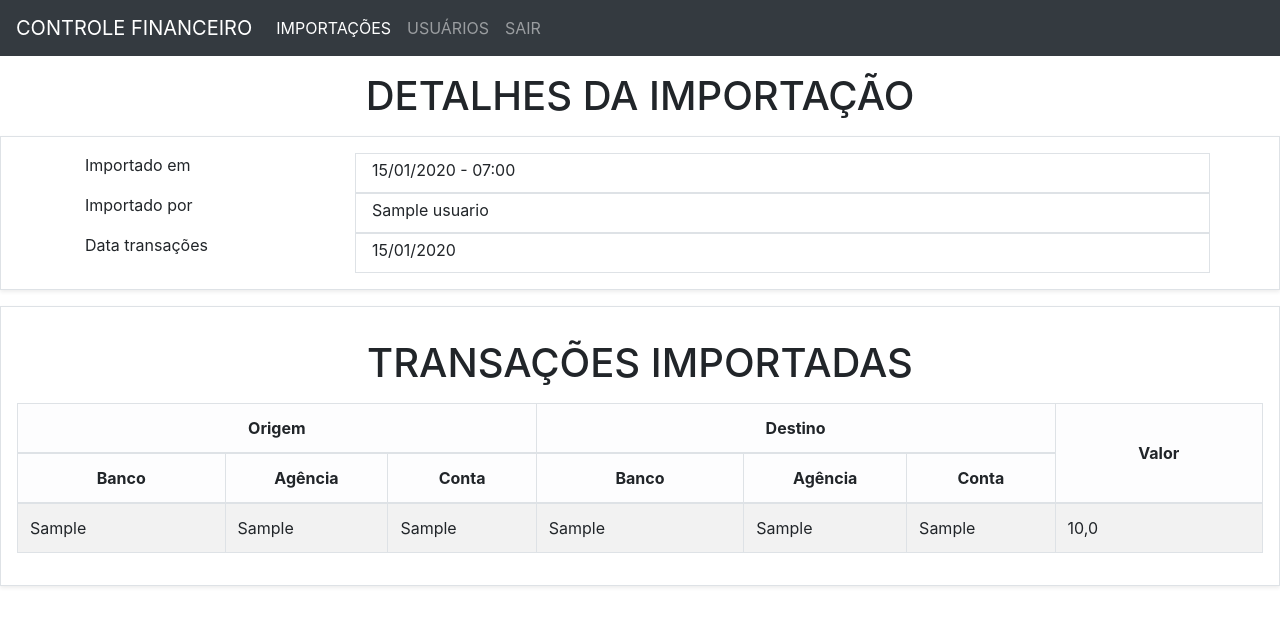
After one commit to Marrowsed/Desafio_Alura3, a Django app: page /1 in a window 1280 px wide. The commit adds this page. Shown: the top 626 px of the page. Run offline with Django 4.2, Linux system fonts and the light colour scheme; a user stored in the database is signed in; tables that the repository leaves empty hold one stand-in row (values such as "Sample post"); parts of the project's set-up code (start-up, migrations or seed data) failed here and were passed over.

Commit message:
Semana 02 - Detalhes Importação

```diff
--- a/controle/admin.py
+++ b/controle/admin.py
@@ -2,5 +2,6 @@ from django.contrib import admin
 
 from controle.models import *
 
+admin.site.register(Usuario)
 admin.site.register(Controller)
 admin.site.register(Transacao)
--- a/controle/models.py
+++ b/controle/models.py
@@ -1,3 +1,4 @@
+from django.contrib.auth.models import User
 from django.db import models
 from datetime import datetime
 
@@ -8,7 +9,17 @@ class Controller(models.Model):
     def __str__(self):
         return f"Arquivo: {self.file}"
 
+class Usuario(models.Model):
+    user = models.OneToOneField(User, on_delete=models.CASCADE)
+    nome = models.CharField(max_length=200)
+    email = models.EmailField(unique=True)
+    senha = models.CharField(max_length=200)
+
+    def __str__(self):
+        return f"{self.nome}"
+
 class Transacao(models.Model):
+    user = models.OneToOneField(Usuario, on_delete=models.CASCADE)
     banco_origem = models.CharField(max_length=100, blank=False)
     agencia_origem = models.CharField(max_length=4, blank=False)
     conta_origem = models.CharField(max_length=7, blank=False)
--- /dev/null
+++ b/controle/templates/_nav.html
@@ -0,0 +1,13 @@
+<nav class="navbar navbar-expand-lg navbar-dark bg-dark">
+  <span class="navbar-brand">CONTROLE FINANCEIRO</span>
+  <button class="navbar-toggler" type="button" data-toggle="collapse" data-target="#navbarNavAltMarkup" aria-controls="navbarNavAltMarkup" aria-expanded="false" aria-label="Toggle navigation">
+    <span class="navbar-toggler-icon"></span>
+  </button>
+  <div class="collapse navbar-collapse" id="navbarNavAltMarkup">
+    <div class="navbar-nav">
+      <a class="nav-item nav-link active" href="{% url 'index' %}">IMPORTAÇÕES</a>
+      <a class="nav-item nav-link" href="{% url 'usuarios' %}">USUÁRIOS</a>
+      <a class="nav-item nav-link" href="{% url 'logout' %}">SAIR</a>
+    </div>
+  </div>
+</nav>
--- /dev/null
+++ b/controle/templates/detalhes.html
@@ -0,0 +1,68 @@
+{% include '_header.html' %}
+</head>
+<body>
+
+{% include '_nav.html' %}
+ <h1 class="text-center my-3">DETALHES DA IMPORTAÇÃO</h1>
+ <section class="container-md border border-1 shadow-sm p-3 my-3">
+        <div class="container gap-3">
+            <div class="row gx-2">
+                <div class="col-3">
+                    <p>Importado em </p>
+                </div>
+                <div class="col border px-3 py-1 border-2">
+                    <span>{{transacao.data_importacao| date:"SHORT_DATE_FORMAT"}} - {{transacao.data_importacao| time:"H:i"}}</span>
+                </div>
+            </div>
+            <div class="row gx-2">
+                <div class="col-3">
+                    <p>Importado por </p>
+                </div>
+                <div class="col border px-3 py-1 border-2">
+                    <span>{{transacao.user.nome}}</span>
+                </div>
+            </div>
+            <div class="row gx-2">
+                <div class="col-3">
+                    <p>Data transações </p>
+                </div>
+                <div class="col border px-3 py-1 border-2">
+                    <span>{{transacao.data_transacao| date:"SHORT_DATE_FORMAT"}}</span>
+                </div>
+            </div>
+        </div>
+   </section>
+    <section class="container-md border border-1 shadow-sm p-3 my-3">
+        <h1 class="text-center my-3">TRANSAÇÕES IMPORTADAS</h1>
+        <table class="table table-bordered table-striped table-hover">
+            <thead class="table-light">
+                <tr class="text-center">
+                    <th colspan="3">Origem</th>
+                    <th colspan="3">Destino</th>
+                    <th rowspan="2" class="align-middle col-2">Valor</th>
+                </tr>
+                <tr class="text-center">
+                    <th class="col-2">Banco</th>
+                    <th>Agência</th>
+                    <th>Conta</th>
+                    <th class="col-2">Banco</th>
+                    <th>Agência</th>
+                    <th>Conta</th>
+                </tr>
+            </thead>
+            <tbody class="text-capitalize">
+                <tr>
+                    <td>{{transacao.banco_origem}}</td>
+                    <td>{{transacao.agencia_origem}}</td>
+                    <td>{{transacao.conta_origem}}</td>
+                    <td>{{transacao.banco_destino}}</td>
+                    <td>{{transacao.agencia_destino}}</td>
+                    <td>{{transacao.conta_destino}}</td>
+                    <td class="text-end real">{{transacao.valor}}</td>
+                </tr>
+            </tbody>
+        </table>
+    </section>
+
+</body>
+</html>
--- a/controle/urls.py
+++ b/controle/urls.py
@@ -1,5 +1,15 @@
 from django.urls import path
 from controle.views import *
 urlpatterns = [
-    path('', index),
+    path('', index, name='index'),
+    path('<int:pk>', detalhes, name='detalhes'),
+    #URLs de acesso
+    path('cadastro', cadastro, name="cadastro"),
+    path('login', entrar, name='login'),
+    path('logout', sair, name='logout'),
+    #URLs do usuário
+    path('usuarios', usuarios, name='usuarios'),
+    path('usuarios/cria', cria_usuario, name='criar_usuario'),
+    path('usuario/deleta/<int:pk>', deleta_usuario, name='deleta_usuario'),
+    path('usuario/edita/<int:pk>', edita_usuario, name='edita_usuario'),
 ]
--- a/controle/views.py
+++ b/controle/views.py
@@ -1,17 +1,22 @@
-import os
+import bcrypt
+from django.contrib.auth import logout, login, authenticate
+from django.contrib.auth.decorators import login_required
+from django.contrib.auth.models import User
+from django.shortcuts import render, redirect
+from django.contrib import messages
 
-from django.shortcuts import render, redirect
-from django.conf import settings
+from controle.decorator import unauthenticated_user
 from controle.forms import *
 from controle.functions import *
-from django.contrib import messages
+from controle.models import Transacao, Usuario
+
 
 # Create your views here.
-from controle.models import Transacao
 
-
+@login_required(login_url="login")
 def index(request):
     t = Transacao.objects.all().order_by('-data_transacao')
+    u = Usuario.objects.get(user=request.user)
     if request.method == 'POST':
         form = FileForm(request.POST, request.FILES)
         if form.is_valid():
@@ -27,6 +32,7 @@ def index(request):
                 return redirect(index)
             for v in valida_data:
                 Transacao.objects.create(
+                    user=u,
                     banco_origem=v[0],
                     agencia_origem=v[1],
                     conta_origem=v[2],
@@ -35,9 +41,73 @@ def index(request):
                     conta_destino=v[5],
                     valor=v[6],
                     data_transacao=v[7]
-                    )
+                )
             form.save()
     data = {
         'transacao': t
     }
     return render(request, 'index.html', data)
+
+@login_required(login_url="login")
+def detalhes(request, pk):
+    t = Transacao.objects.get(pk=pk)
+
+    data = {
+        'transacao': t
+    }
+
+    return render(request, 'detalhes.html', data)
+
+
+# Views de acesso
+@unauthenticated_user
+def entrar(request):
+    if request.method == 'POST':
+        email = request.POST['email']
+        senha = request.POST['senha']
+        username = User.objects.get(email=email.lower()).username
+        user = authenticate(request, username=username, password=senha)
+        if user is not None:
+            login(request, user)
+            return redirect('index')
+        else:
+            messages.info(request, 'Usuário ou senha incorreto', extra_tags="alert alert-danger")
+    return render(request, 'acessos/login.html')
+
+
+def sair(request):
+    logout(request)
+    return redirect("index")
+
+
+@unauthenticated_user
+def cadastro(request):
+    return render(request, 'acessos/login.html')
+
+
+# Views do usuário
+@login_required(login_url="login")
+def usuarios(request):
+    u = Usuario.objects.all().order_by('-id')
+    data = {
+        'usuarios': u
+    }
+    return render(request, 'usuarios/usuarios.html', data)
+
+@login_required(login_url="login")
+def cria_usuario(request):
+    pass
+
+@login_required(login_url="login")
+def deleta_usuario(request):
+    pass
+
+@login_required(login_url="login")
+def edita_usuario(request, pk):
+    u = Usuario.objects.get(pk=pk)
+
+    data = {
+        'usuario': u
+
+    }
+    return render(request, 'usuarios/edita.html', data)
--- a/setup/settings.py
+++ b/setup/settings.py
@@ -104,9 +104,11 @@ AUTH_PASSWORD_VALIDATORS = [
     },
 ]
 
+'''
 PASSWORD_HASHERS = [
     'django.contrib.auth.hashers.BCryptSHA256PasswordHasher',
 ]
+'''
 
 
 # Internationalization
```
Also changed, not shown: controle/decorator.py (added, +11 -0 lines), controle/templates/acessos/login.html (added, +33 -0 lines), controle/templates/index.html (+8 -5 lines), controle/migrations/0001_initial.py (deleted), controle/migrations/0002_transacao.py (deleted), controle/migrations/0003_alter_transacao_agencia_destino_and_more.py (deleted), controle/migrations/0004_alter_transacao_data_transacao.py (deleted), controle/migrations/0005_alter_transacao_data_importacao.py (deleted).
